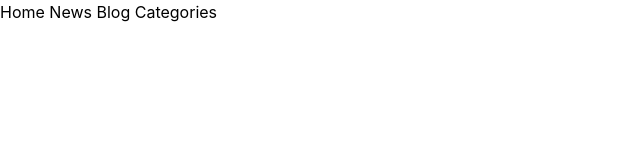
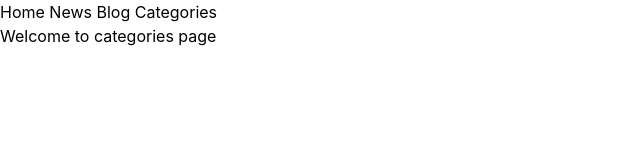
Before and after one commit to web-design-project-G6/techpulse-news-blog, a website built with Vite: page pages/categories.html in a window 1280 px wide. Shown: the whole page, without its empty margins (0-640 px from the left). Built offline with nearby package versions, Linux system fonts and the light colour scheme.

Commit message:
create file for add  more feature

```diff
--- a/pages/categories.html
+++ b/pages/categories.html
@@ -10,6 +10,7 @@
     <a href="./news.html">News</a>
     <a href="./Blog.html">Blog</a>
     <a href="#">Categories</a>
+    <h1>Welcome to categories page</h1>
     <script type="module" src="/src/main.ts"></script>
 </body>
 </html>
```
